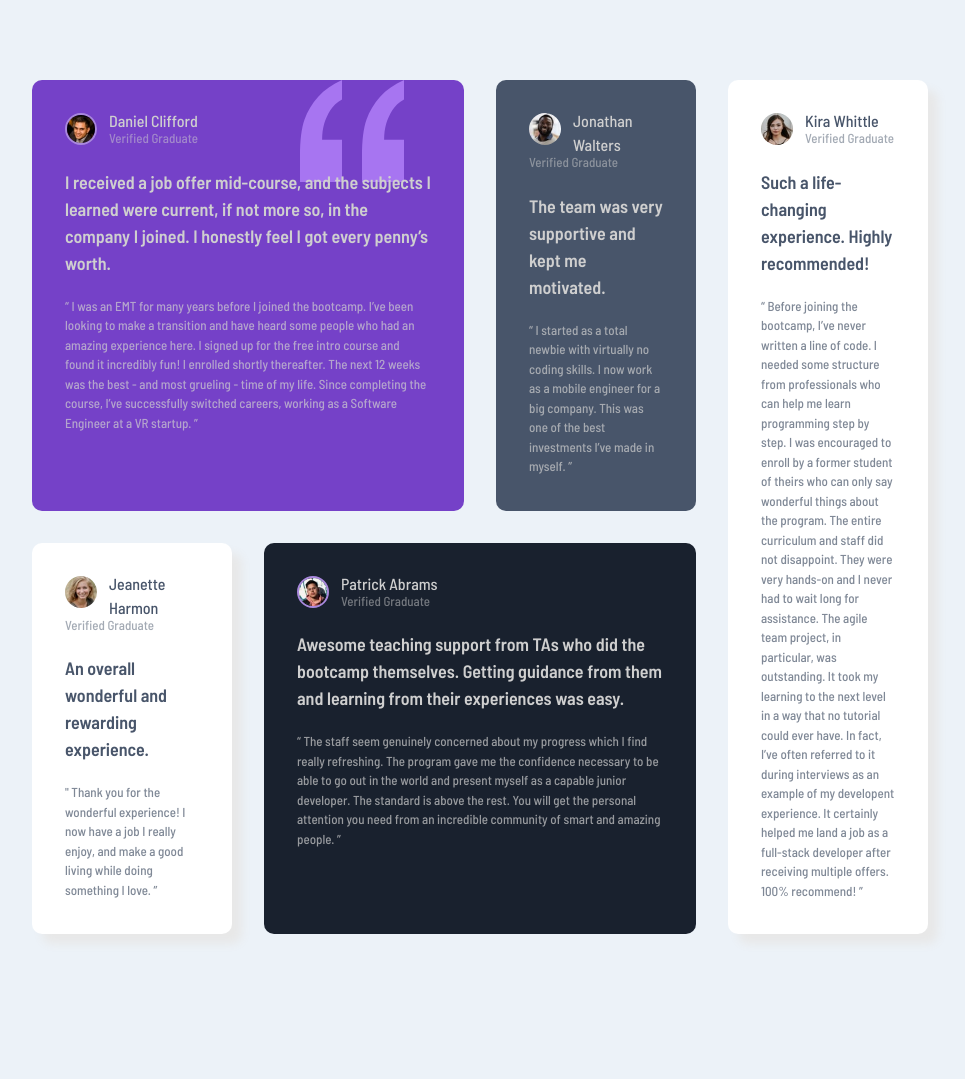
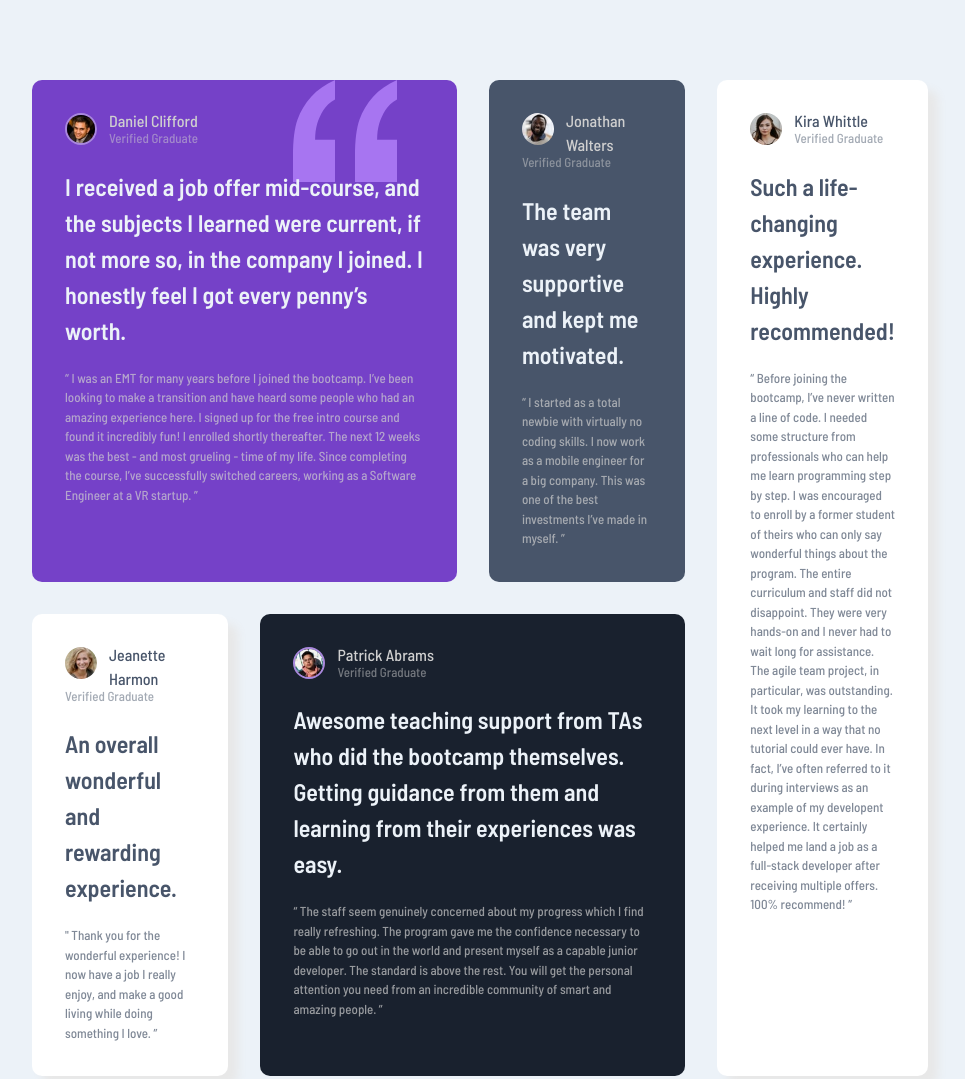
Before and after one commit to VincentGammill/HTML-learning, a plain HTML site: page testimonials-grid-section-main/index.html in a window 1280 px wide. Shown: the top 1079 px of the page, without its empty margins (160-1125 px from the left). Before the commit the page ends 1014 px from the top, so only its background shows below. Drawn offline with Linux system fonts and the light colour scheme.

Commit message:
Fix up headline font size and font color.

```diff
--- a/testimonials-grid-section-main/css/styles.css
+++ b/testimonials-grid-section-main/css/styles.css
@@ -73,6 +73,12 @@ Verified Graduate stickers and the block quotes.
 .card_4 .testifier-name,
 .card_4 .headline-quote {
   color: var(--color-light-gray);
+}
+
+.card_1 .headline-quote,
+.card_2 .headline-quote,
+.card_4 .headline-quote {
+  color: var(--color-light-gray-blue);
 }
 
 .card_1 .verified-grad-sticker,
@@ -164,7 +170,7 @@ Add a little shadow for the very light cards
 
 .headline-quote {
   clear: both;
-  font-size: 4.5rem;
+  font-size: 6rem;
   font-weight: 600;
   margin: 5rem 0;
 }
```
